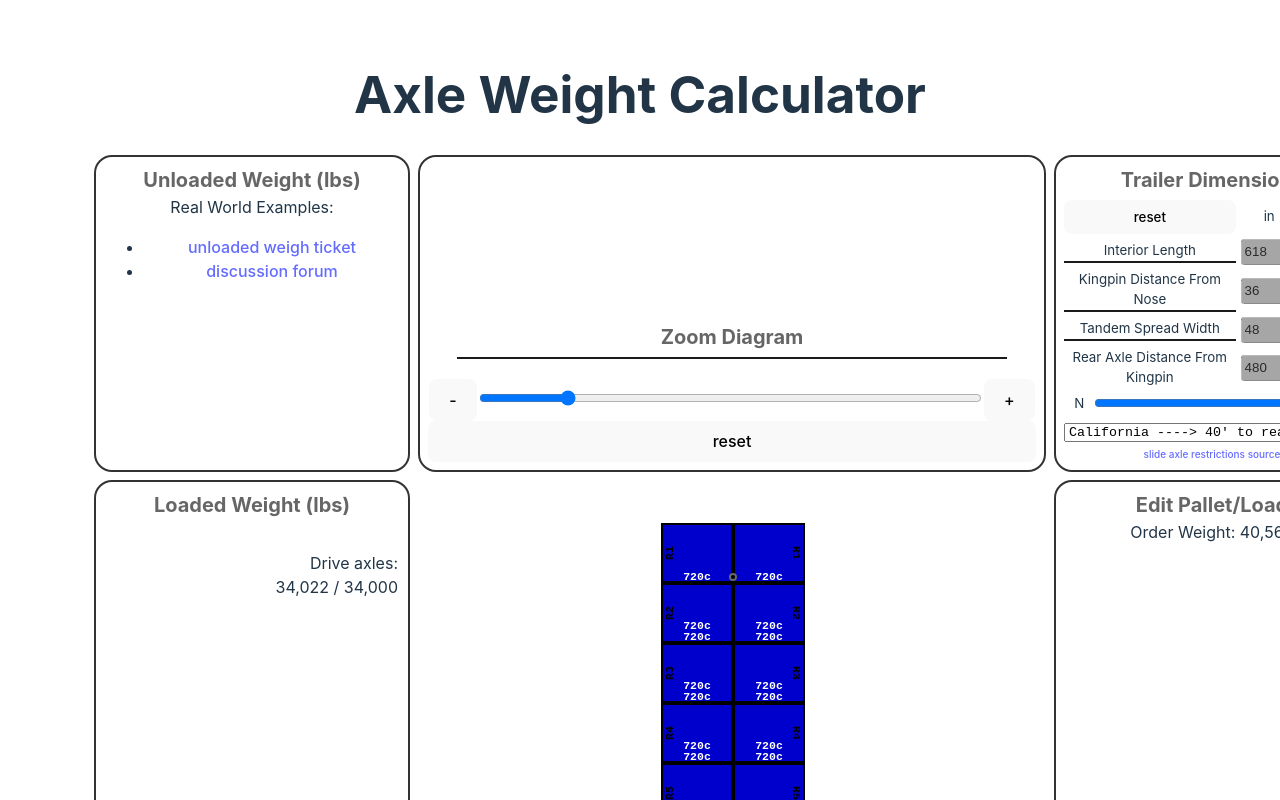
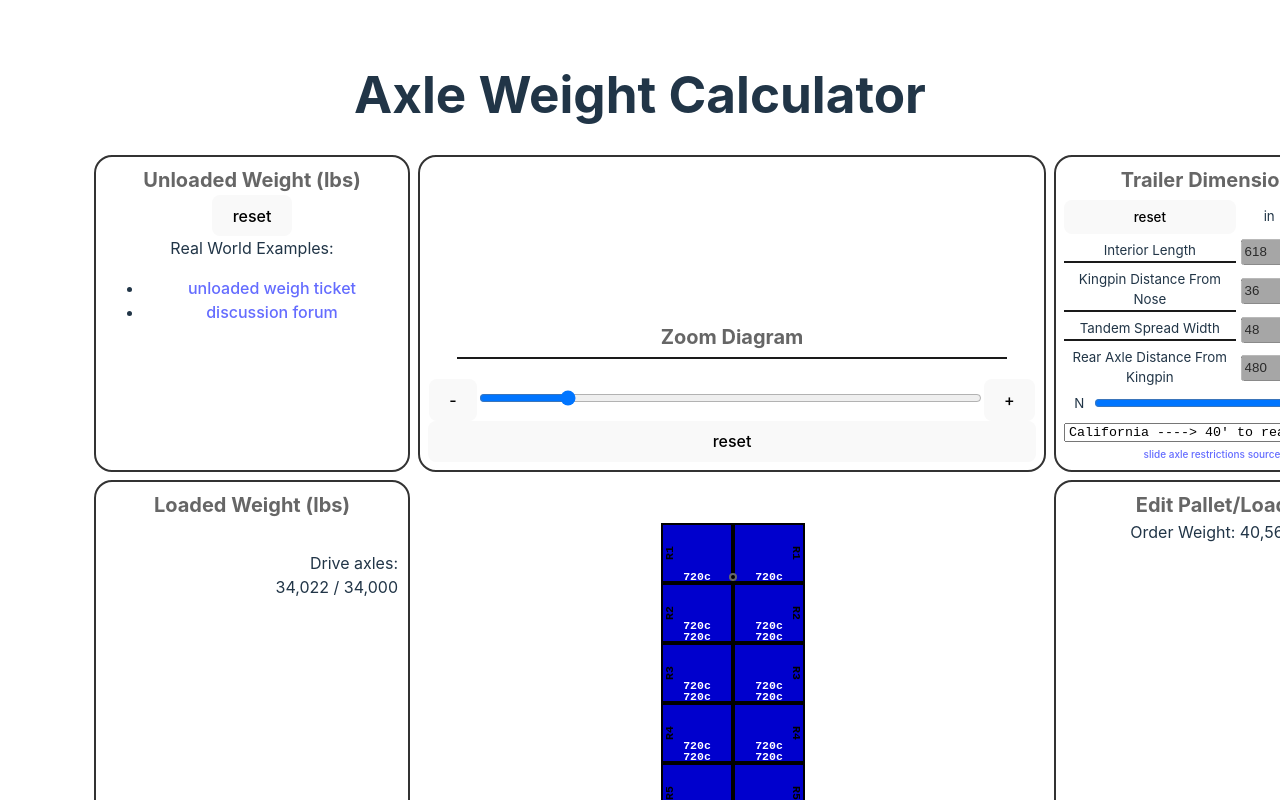
Before and after one commit to PTLux1517/axle-weight-calculator, a React (Vite) app: page / in a window 1280 px wide. Shown: the top 800 px of the page. Built offline with nearby package versions, Linux system fonts and the light colour scheme.

Commit message:
in progress

```diff
--- a/src/App.tsx
+++ b/src/App.tsx
@@ -22,7 +22,7 @@ function App() {
       (document.getElementById("zoom-slider") as HTMLInputElement).value = String(newZoom);
    }
 
-   function resetTrailerDimensionsListener(e:MouseEvent<HTMLButtonElement>) {
+   function resetTrailerDimensionsListener() {
       setSampleTrailer(defaultTrailer);
       setStateRestriction(defaultState);
       setRearAxleTypeCapacity(defaultRearAxleType);
@@ -213,6 +213,8 @@ function App() {
       const fontPx = 7.7
       const thirdLength = zoom * (sampleTrailer.tandemCenterDistanceFromNose/3)
 
+      if (ctx===null) return;
+
       ctx.font =  "bold "+(fontPx*zoom)+"px monospace"
       ctx.textAlign = "center"
       ctx.textBaseline = "bottom"
@@ -334,6 +336,9 @@ function App() {
             {/* ----------------------------------------------------------------- COLUMN 1 ----------------------------------------------------------------- */}
             <div id={"unloaded-weight-container"} style={{gridRow: 1, gridColumn: 1}}>
                <h3>Unloaded Weight (lbs)</h3>
+               <button onClick={() => {
+                  setUnloaded(defaultUnloadedWeights)
+               }}>reset</button>
                <div>Real World Examples:</div>
                <ul>
                   <li><a href={"https://www.thetruckersreport.com/truckingindustryforum/attachments/b9a6ca71-b803-4b06-8dd5-b43491aeb7ee-jpeg.389972/"} target={"_blank"}>unloaded weigh ticket</a></li>
--- a/src/calculations.ts
+++ b/src/calculations.ts
@@ -178,7 +178,8 @@ export function calcAxleWeights(trailer:Trailer&Load, unloaded:AxleWeights, rear
             }
          }
          else if (rearAxleType===RearAxleTypeCapacity.Spread) {
-
+            console.log(COM2FT)
+            console.log(COM2RT)
          }
       })
    })
--- a/src/sampleTrailers.ts
+++ b/src/sampleTrailers.ts
@@ -1,5 +1,5 @@
-import {Load,O,P,SlideAxleNoRestrictionMaxLength,Trailer} from './types.ts';
-import {toFeet,toInches} from "./calculations.ts";
+import {Load,O,P,Trailer} from './types.ts';
+import {toInches} from "./calculations.ts";
 
 /* measurements according to https://tprimelogistics.com/wp-content/uploads/2019/04/53-air-ride-roll-door-1.jpg */
 export const minTandCenterSlideLengthFromNose = toInches(53) - 169
```
